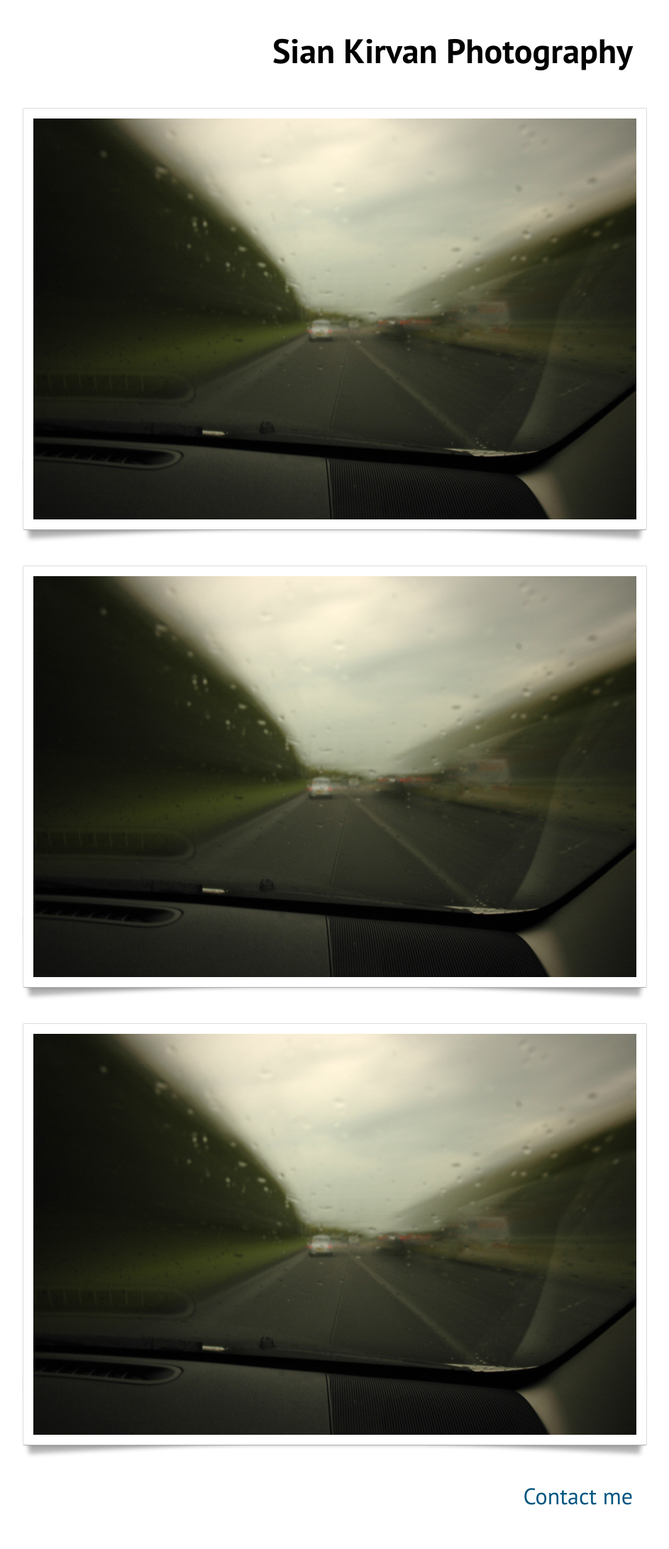
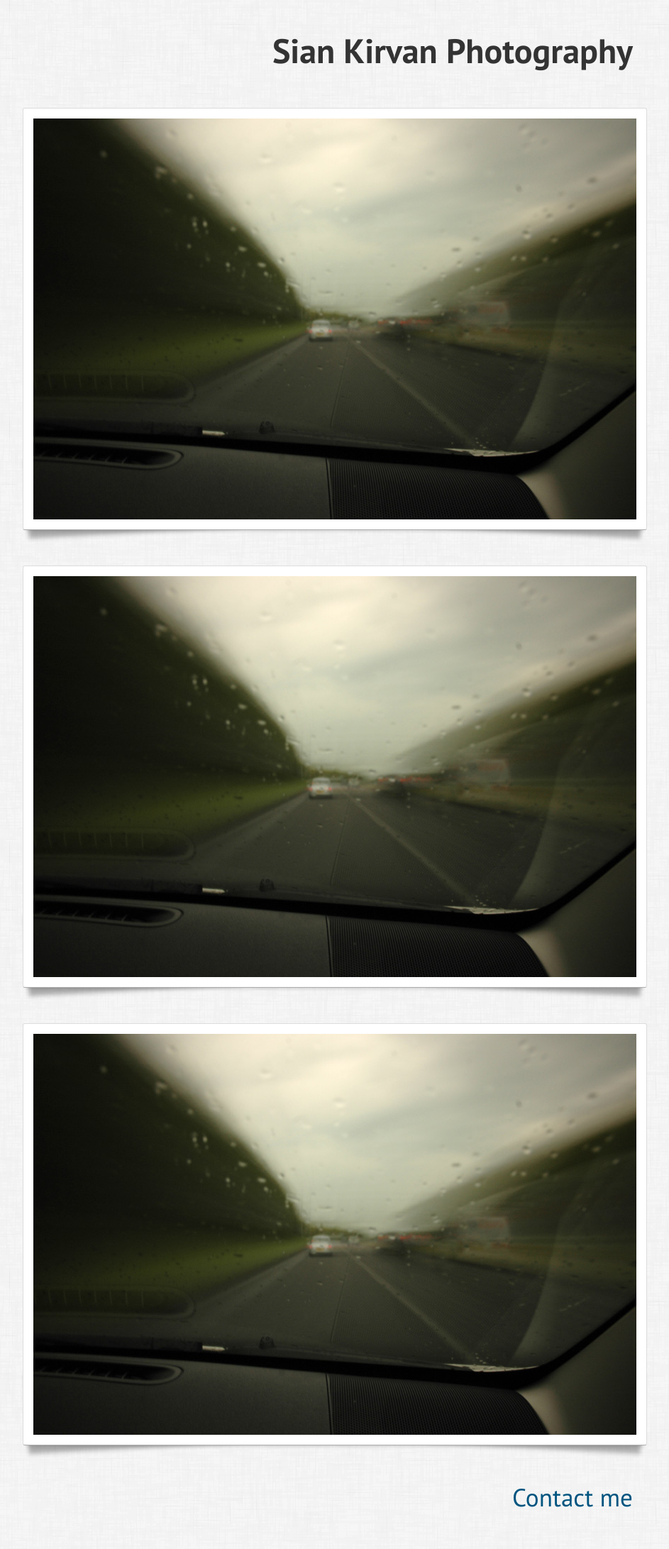
Before and after one commit to siankirvan/siankirvan.github.com, a Jekyll site: the page built from index.html, in a window 1280 px wide. Shown: the whole page at 71% size, without its empty margins (168-1111 px from the left). Built offline with Jekyll 4.4.1, drawn with Linux system fonts in a browser that asks for light colours.

Commit message:
added background image

```diff
--- a/static/css/base.css
+++ b/static/css/base.css
@@ -2,6 +2,8 @@
 	margin: 0;
 	padding: 0;
 	font-family: "PT Sans", "Helvetica Neue", Helvetica, Arial, sans-serif;
+	background: url('/static/img/bg.png') repeat;
+	color: #333;
 }
 
 #portfolio {
@@ -21,7 +23,7 @@
 h2 {
 	margin-bottom: 50px;
 	padding-right: 20px;
-	font-size: 2em;
+	font-size: 2.2em;
 	font-weight: 400;
 }
 
@@ -41,11 +43,11 @@
 	border-bottom: 1px solid #aeaeae;
 	background: #fff;
 	line-height: 0;
-	border-radius: 2px;
-	-webkit-border-radius: 2px;
-	-moz-border-radius: 2px;
-	-o-border-radius: 2px;
-	-khtml-border-radius: 2px;
+	border-radius: 3px;
+	-webkit-border-radius: 3px;
+	-moz-border-radius: 3px;
+	-o-border-radius: 3px;
+	-khtml-border-radius: 3px;
 	-webkit-box-shadow: 0 7px 5px -6px rgba(0, 0, 0, 0.2);
 	-moz-box-shadow: 0 7px 5px -6px rgba(0, 0, 0, 0.2);
 	box-shadow: 0 7px 5px -6px rgba(0, 0, 0, 0.2);
```
Also changed, not shown: static/img/bg.png (added).
